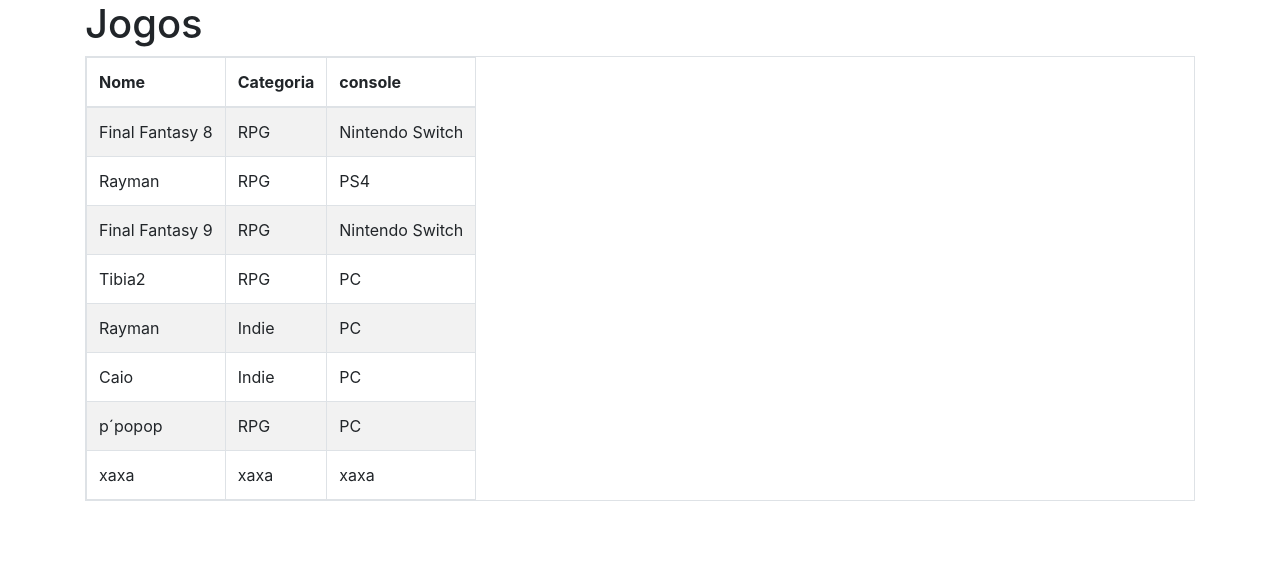
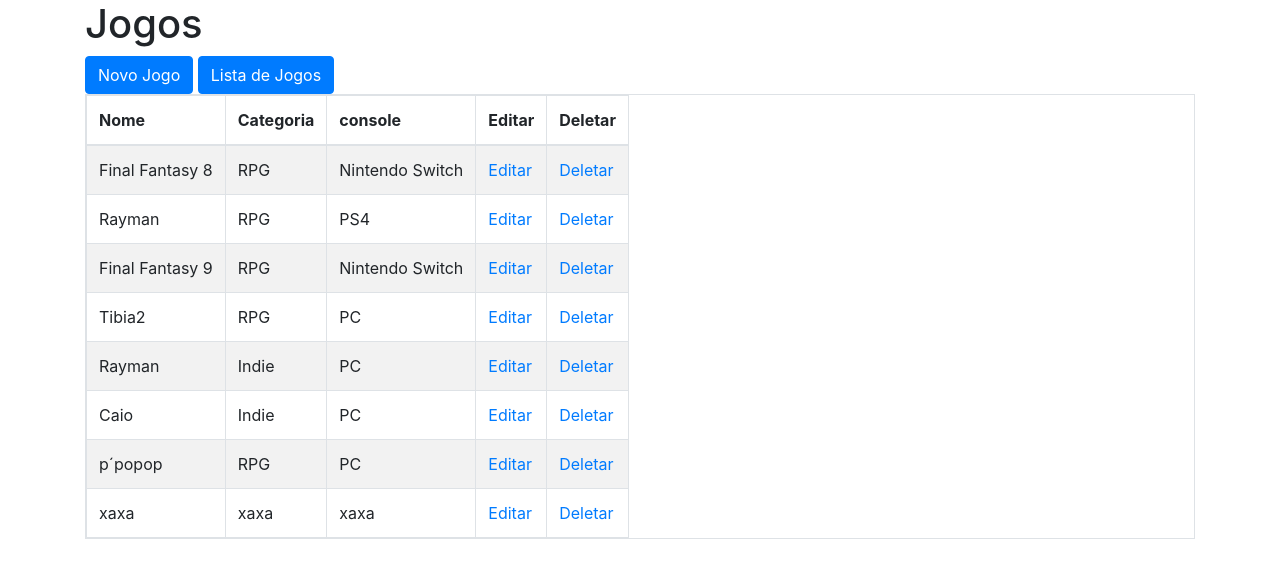
Before and after one commit to caramujox/FlaskAlura, a Flask app: page / in a window 1280 px wide. Shown: the top 578 px of the page. Run offline with Flask 2, Linux system fonts and the light colour scheme; data comes from the database, SQL or seed files in the repository; both versions use the stored data as it was after the commit; some libraries are stand-ins or nearby versions.

Commit message:
Implementado o upload de imagens!

```diff
--- a/app.py
+++ b/app.py
@@ -1,6 +1,7 @@
-from flask import Flask, render_template, request, redirect, url_for, session, flash, jsonify
+from flask import Flask, render_template, request, redirect, url_for, session, flash, jsonify, send_from_directory
 from flask_restful import Resource, Api
 from db import db
+import os
 
 app = Flask(__name__)
 app.secret_key = 'caiao'
@@ -10,6 +11,7 @@
     'user': 'sqlite:///user.db'
 }
 app.config['SQLALCHEMY_TRACK_MODIFICATIONS'] = False
+app.config['UPLOAD_PATH'] = os.path.dirname(os.path.abspath(__file__)) + '/uploads'
 # @app.route("/")
 # def hello():
 #     return "HelloWorld!"
@@ -27,10 +29,12 @@
     categoria = db.Column(db.String(200), nullable = False)
     console = db.Column(db.String(200), nullable = False)
 
+
     def __init__(self, nome, categoria, console):
         self.nome = nome
         self.categoria = categoria
         self.console = console
+
 
 class Usuario(db.Model):
     __bind_key__ = 'user'
@@ -46,11 +50,13 @@
         self.email = email
         self.senha = senha
 
+
+#inserir usuarios na mao
 usuario1 = Usuario('luan', 'Luan Marques', '1234', 'luan')
 usuario2 = Usuario('2', 'Caio', '3540', 'caiao')
 usuario3 = Usuario('3', 'Carol', '9876', 'carol')
 
-
+#inserir jogos na mao
 jogo1 = Jogo('Super Mario', 'Acao', 'SNES')
 jogo2 = Jogo('Pokemon Gold', 'RPG', 'GBA')
 
@@ -69,12 +75,18 @@
 
 @app.route('/criar_jogo', methods = ['POST',])
 def criar_jogo():
+    uploadPath=app.config['UPLOAD_PATH']
     nome = request.form['nome']
     categoria = request.form['categoria']
     console = request.form['console']
     jogo = Jogo(nome, categoria, console)
-    Jogo.session.add(jogo)
-    Jogo.session.commit()
+    db.session.add(jogo)
+    db.session.commit()
+
+    arquivo = request.files['arquivo']
+    arquivo.save(f'{uploadPath}/capa{jogo.id}.jpg')
+
+
     #lista.append(jogo)
     return redirect(url_for('index'))
 
@@ -122,6 +134,37 @@
         flash('Usuário não cadastrado, favor realizar o cadastro!')
         return redirect(url_for('login'))
 
+@app.route('/editar/<int:id>')
+def editar(id):
+    if 'usuario_logado' not in session or session['usuario_logado'] == None:
+        return redirect(url_for('login', proxima = url_for('editar')))
+    jogo = Jogo.query.filter_by(id=id).first()
+    return render_template('editar.html', titulo = 'Edite seu Jogo', jogo = jogo, capa_jogo = f'capa{id}.jpg')
+
+@app.route('/atualizar', methods = ['POST',])
+def atualizar():
+
+    idform = request.form['id']
+    jogo = Jogo.query.filter_by(id = idform).first()
+    jogo.nome = request.form['nome']
+    jogo.categoria = request.form['categoria']
+    jogo.console = request.form['console']
+    db.session.commit()
+
+    #lista.append(jogo)
+    return redirect(url_for('index'))
+
+@app.route('/deletar/<int:id_jogo>')
+def deletar(id_jogo):
+    jogo = Jogo.query.filter_by(id=id_jogo).first()
+    db.session.delete(jogo)
+    db.session.commit()
+
+    return redirect(url_for('index'))
+
+@app.route('/uploads/<nome_arquivo>')
+def imagem(nome_arquivo):
+    return send_from_directory('uploads', nome_arquivo)
 
 
 @app.route('/logout')
--- a/models/jogoModel.py
+++ b/models/jogoModel.py
@@ -18,3 +18,7 @@
     def insert(self):
         db.session.add(self)
         db.session.commit()
+
+    @classmethod
+    def select_id(cls, id_entrada):
+        return cls.query.filter.filter_by(id=id_entrada).first()
--- a/templates/lista.html
+++ b/templates/lista.html
@@ -6,6 +6,8 @@
             <th>Nome</th>
             <th>Categoria</th>
             <th>console</th>
+            <th>Editar</th>
+            <th>Deletar</th>
         </tr>
     </thead>
     <tbody>
@@ -14,6 +16,8 @@
             <td>{{jogo.nome}}</td>
             <td>{{jogo.categoria}}</td>
             <td>{{jogo.console}}</td>
+            <td><a href="{{ url_for('editar', id=jogo.id)}}">Editar</a></td>
+            <td><a href="{{ url_for('deletar', id_jogo=jogo.id)}}">Deletar</a></td>
         </tr>
         {% endfor %}
     </tbody>
--- a/templates/template.html
+++ b/templates/template.html
@@ -10,9 +10,12 @@
 
 <body>
   <div class="container">
+
     <div class="page-header">
       <h1>{{ titulo }}</h1>
     </div>
+    <a class="btn btn-primary" href="{{ url_for('cadastro') }}">Novo Jogo</a>
+    <a class="btn btn-primary" href="{{ url_for('index') }}">Lista de Jogos</a>
 
     {% with messages = get_flashed_messages() %}
     {% if messages %}
```
Also changed, not shown: templates/cadastro.html (+12 -1 lines), templates/editar.html (added, +31 -0 lines), jogo.db, uploads/capa9.jpg (added), uploads/capaNone.jpg (added), uploads/capa_padrao.jpg (added).
